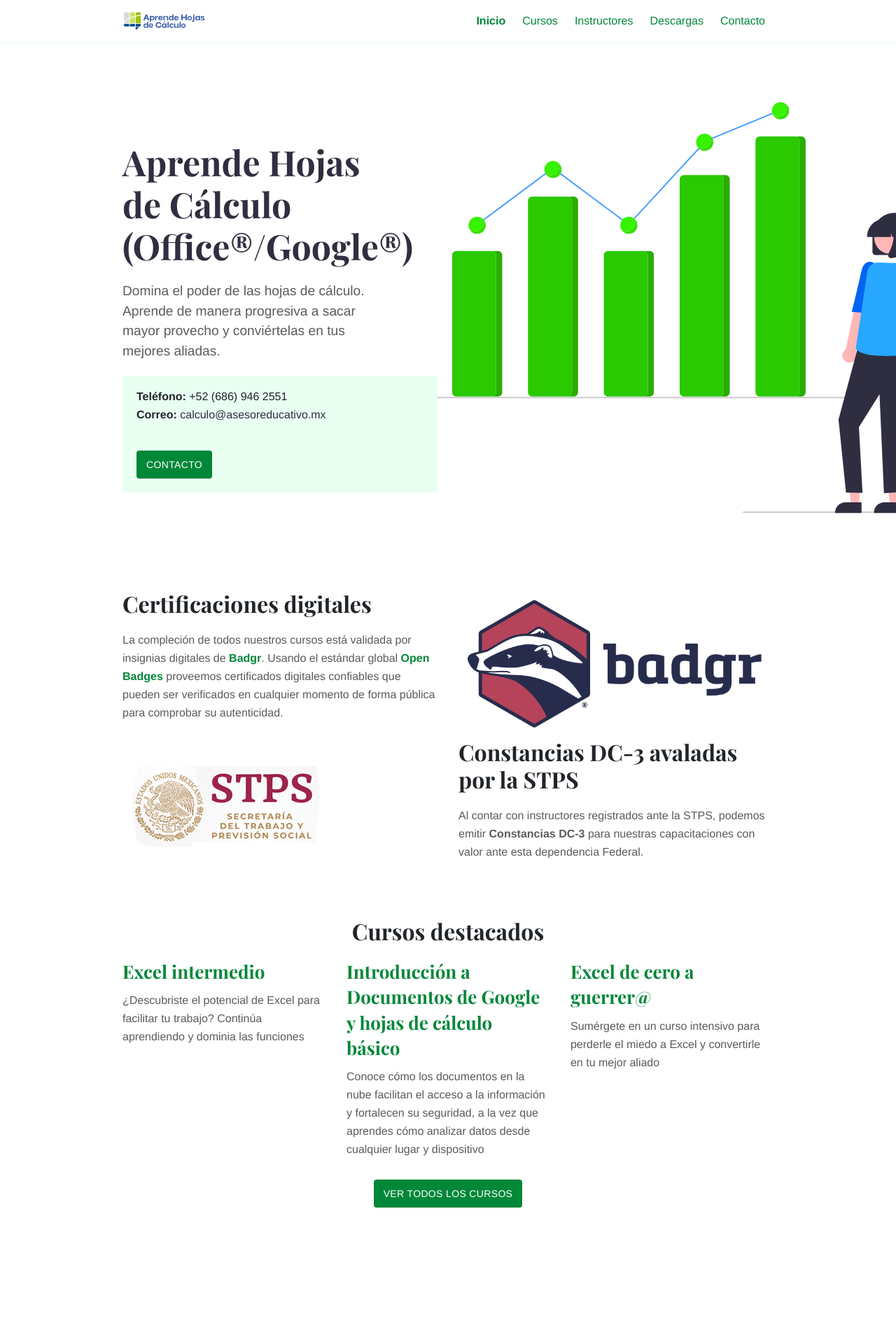
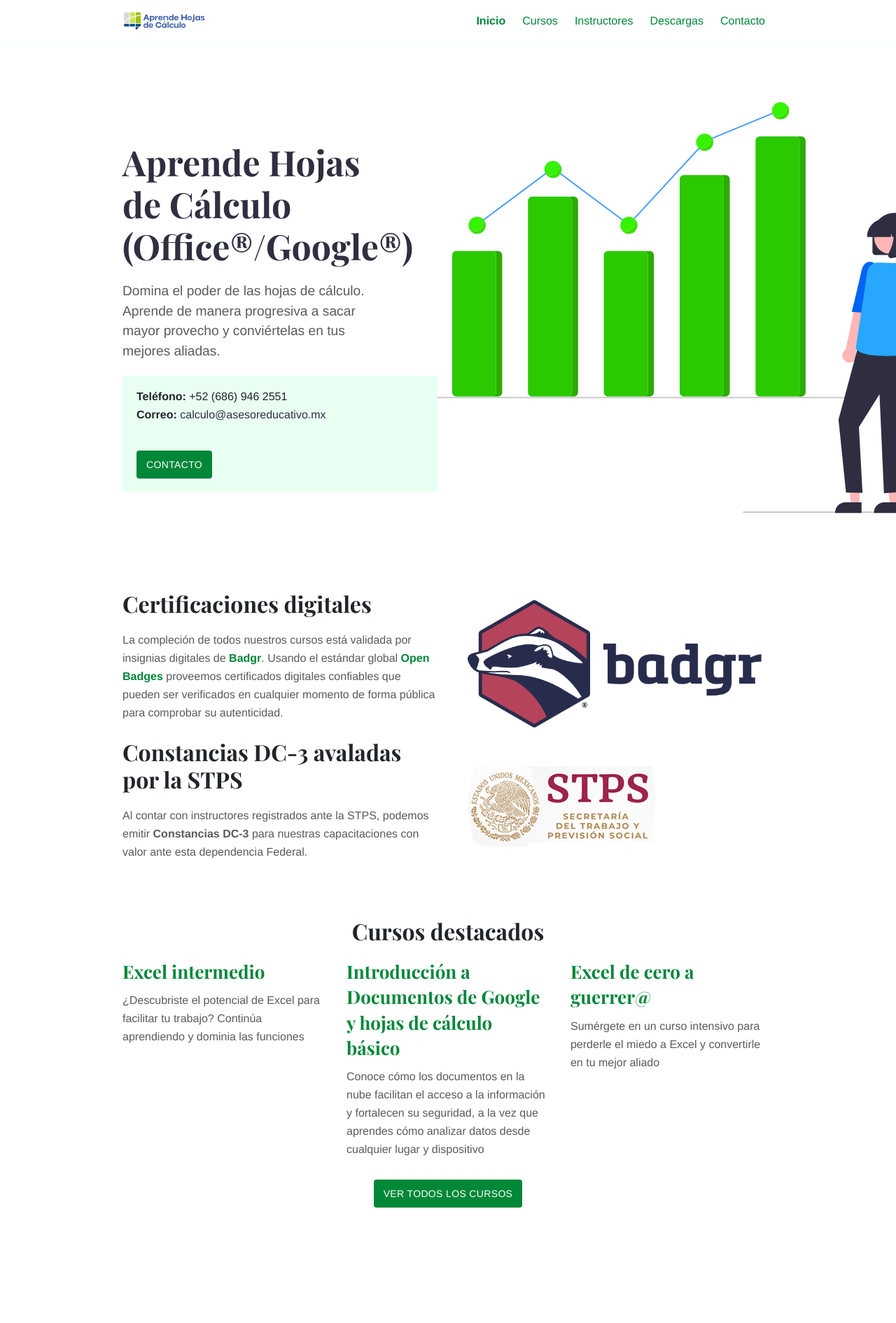
Before and after one commit to camachevaz/Calc, a Jekyll site: the page built from index.md, in a window 1280 px wide. Shown: the top 1891 px of the page at 70% size. Built offline with Jekyll 4.4.1, drawn with Linux system fonts in a browser that asks for light colours.

Commit message:
Update certificacion.html

```diff
--- a/_includes/certificacion.html
+++ b/_includes/certificacion.html
@@ -10,11 +10,11 @@
     </div>
     <div class="row">
         <div class="col-lg-6 col-sm-12">
-            <img style="max-width: 100%;" src="/images/logo/stps.png" />
-        </div>
-        <div class="col-lg-6 col-sm-12">
             <h1>Constancias DC-3 avaladas por la STPS</h1>
             <p>Al contar con instructores registrados ante la STPS, podemos emitir <strong>Constancias DC-3</strong> para nuestras capacitaciones con valor ante esta dependencia Federal.</p>
         </div>
+        <div class="col-lg-6 col-sm-12">
+            <img style="max-width: 100%;" src="/images/logo/stps.png" />
+        </div>
     </div>
 </div>
```
